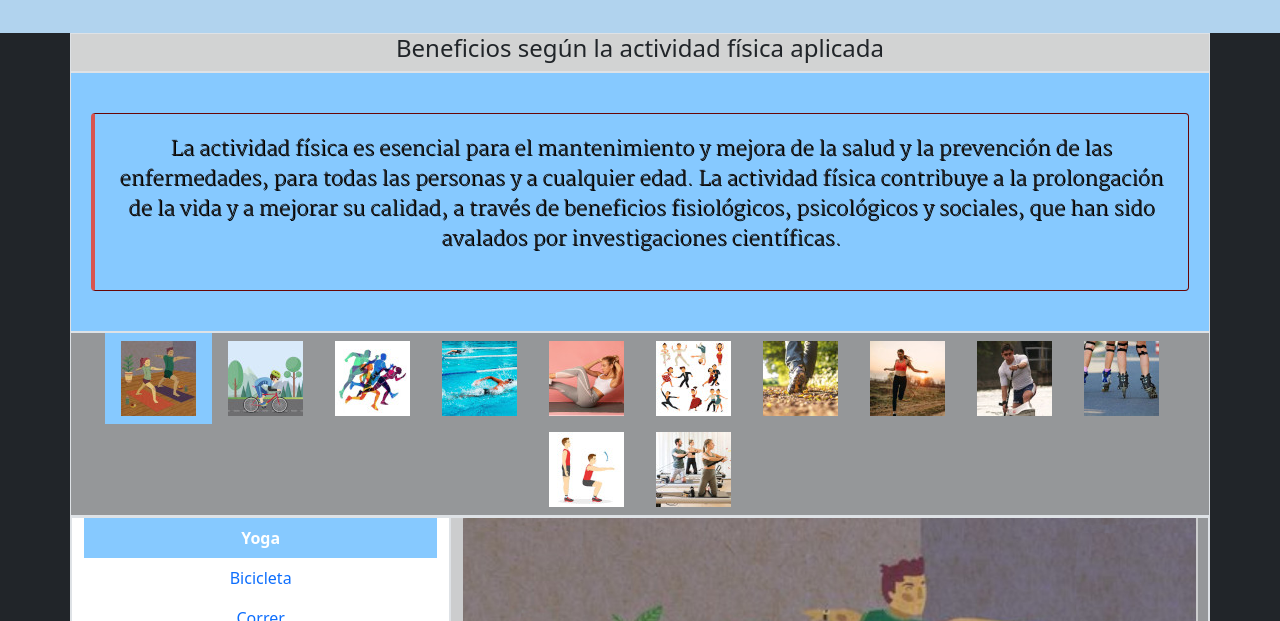
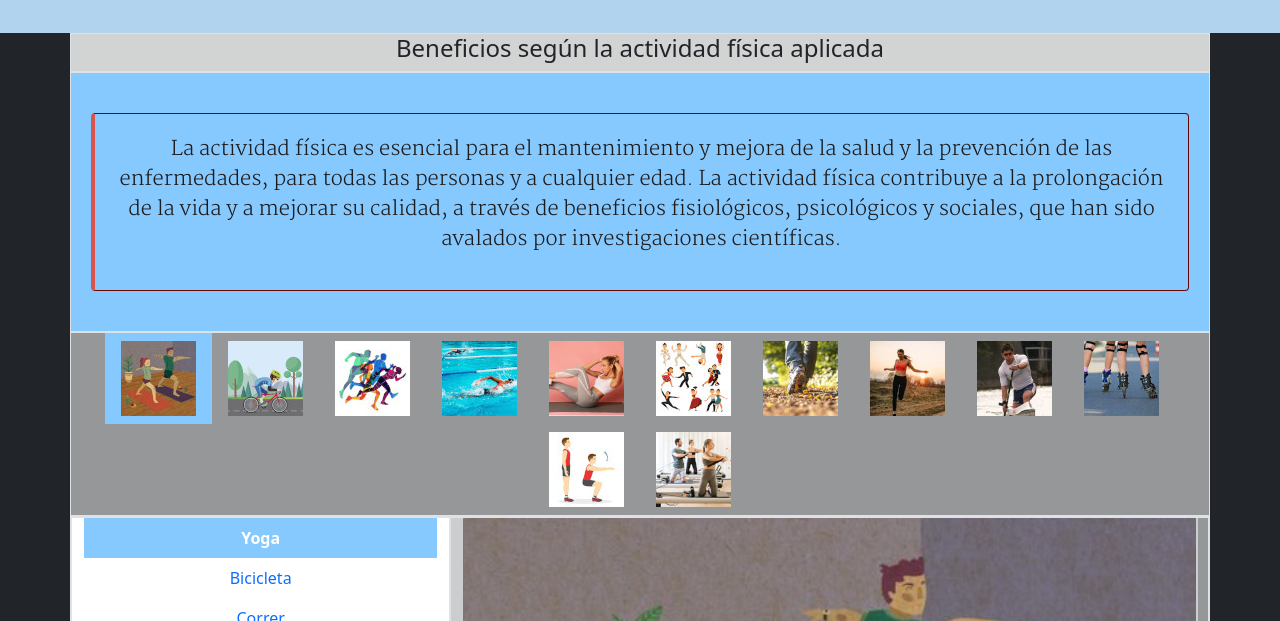
Before and after one commit to frubilar1986/pwa-amarillo-2022, a plain HTML site: page Tp01/pablo-francisco/ej11.html in a window 1280 px wide. Shown: the part 179-800 px from the top of the page. Drawn offline with nearby package versions, Linux system fonts and the light colour scheme.

Commit message:
Update gral.css
modif  .font_cinzel

```diff
--- a/Tp01/pablo-francisco/style/gral.css
+++ b/Tp01/pablo-francisco/style/gral.css
@@ -161,7 +161,7 @@ h3 {
   font-family: 'Martel', serif;
   font-size: 20px;
   color: #1d1b1b;
-  text-shadow: 1px 1px #000000  ;
+/*   text-shadow: 1px 1px #000000  ; */
 
 }
 
```
